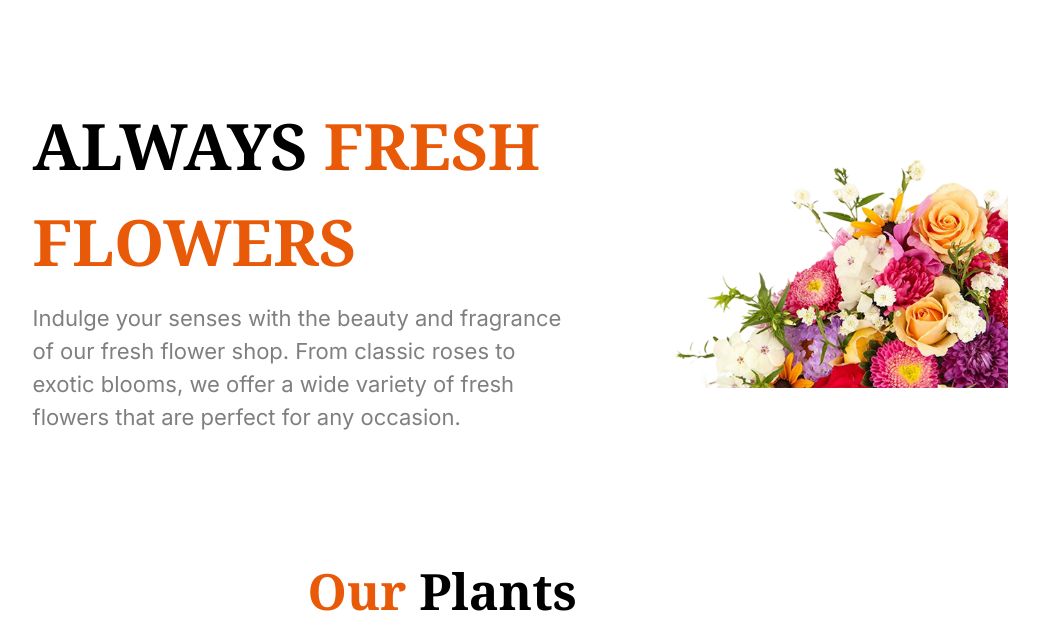
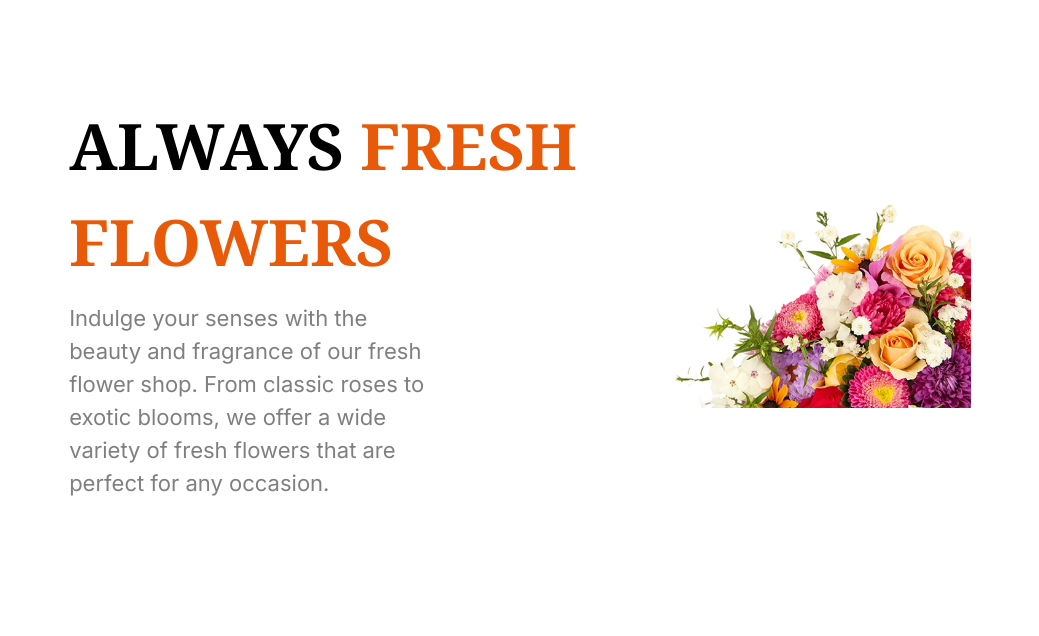
Before and after one commit to mezbahDev/Responsive-Flower, a plain HTML site: page index.html in a window 1280 px wide. Shown: the part 151-787 px from the top of the page, without its empty margins (128-1167 px from the left). Drawn offline with nearby package versions, Linux system fonts and the light colour scheme.

Commit message:
website name changed

```diff
--- a/index.html
+++ b/index.html
@@ -4,7 +4,7 @@
 <head>
     <meta charset="UTF-8" />
     <meta name="viewport" content="width=device-width, initial-scale=1.0" />
-    <title>Tailwind with Fonts</title>
+    <title>Flower Shop</title>
 
     <!-- TailwindCSS CDN -->
     <script src="https://cdn.tailwindcss.com"></script>
@@ -73,11 +73,12 @@
         <!-- banner section -->
         <div class="mt-7 max-w-[393px] flex flex-col gap-7
         sm:max-w-[1140px] sm:flex sm:flex-row-reverse sm:items-center sm:mt-[120px]">
-            <img src="assets/hero-flower.png" alt="a bucket flower" class="max-w-[393px] w-full" />
+            <img src="assets/hero-flower.png" alt="a bucket flower" class="max-w-[350px] w-full" />
             <div class="px-4 flex flex-col gap-3 sm:max-w-[570px]">
                 <p class="font-serif uppercase text-[24px] font-bold sm:text-[64px] sm:font-bold">always <span
                         class="text-[#E95A08]">fresh <br>flowers</span></p>
-                <p class="text-[#000000] text-opacity-50 text-[14px] font-inter sm:text-[22px]">Indulge your senses with
+                <p class="text-[#000000] text-opacity-50 text-[14px] font-inter sm:text-[22px] max-w-[360px]">Indulge
+                    your senses with
                     the beauty and
                     fragrance of our fresh flower shop. From classic roses to
                     exotic blooms, we offer a wide variety of fresh flowers that are perfect for any occasion. </p>
@@ -293,7 +294,8 @@
     </main>
 
 
-    <footer class="mx-[15px] py-[50px] flex flex-col gap-5 sm:flex-row sm:px-[160px] sm:py-[50px] sm:items-start sm:gap-[150px]">
+    <footer
+        class="mx-[15px] py-[50px] flex flex-col gap-5 sm:flex-row sm:px-[160px] sm:py-[50px] sm:items-start sm:gap-[150px]">
         <div class="flex flex-col gap-4">
             <img src="assets/logo.png" alt="webpage logo" class="w-[180px]" />
             <p class="text-[#000000] text-opacity-50 max-w-[359px] font-inter">Indulge your senses with the beauty and
```
